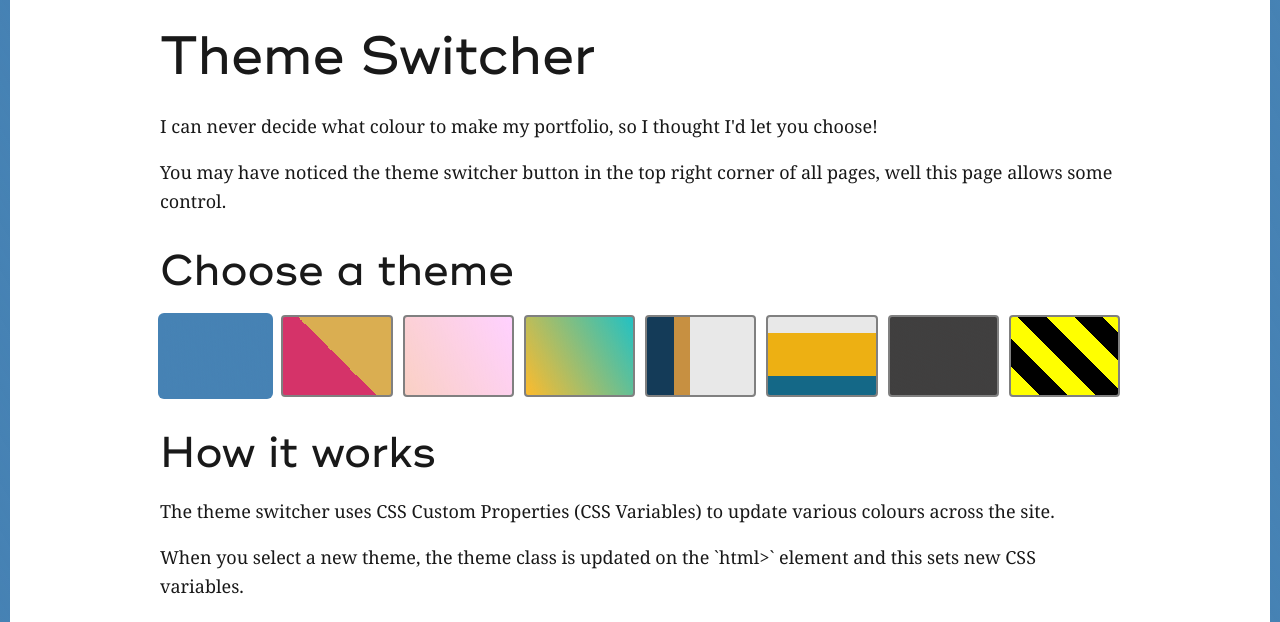
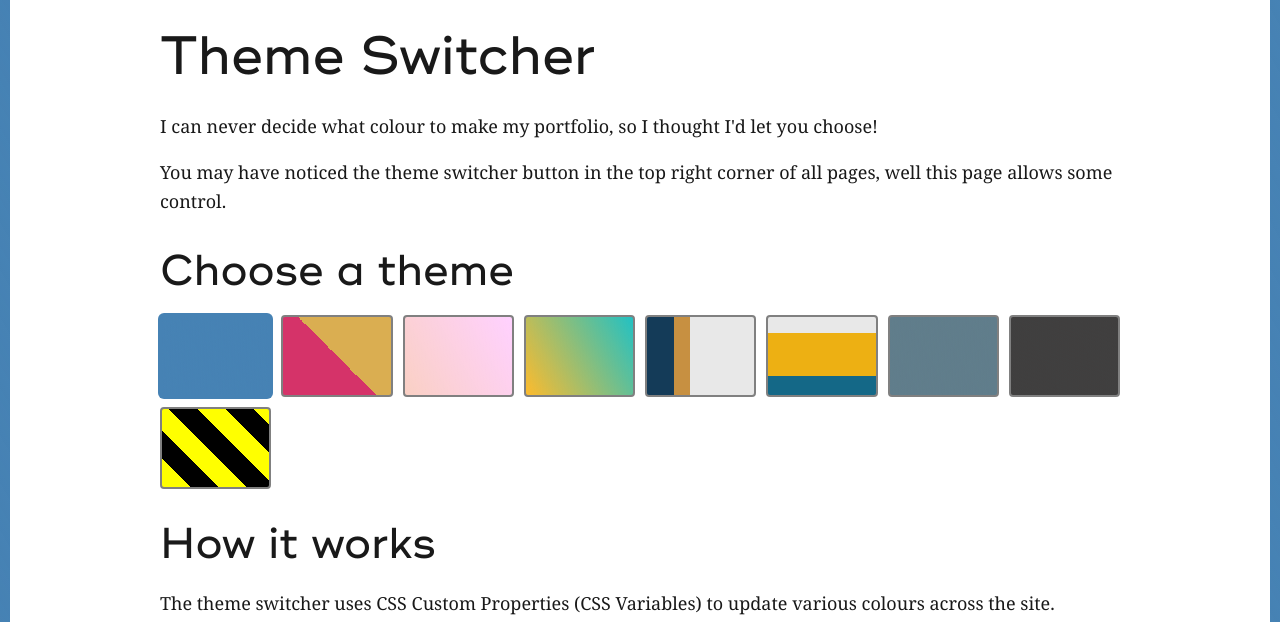
Before and after one commit to mattgreenfield/portfolio, a Gatsby site: page /theme-switcher in a window 1280 px wide. Shown: the part 122-744 px from the top of the page. Built offline with nearby package versions, Linux system fonts and the light colour scheme; Gatsby itself is replaced by a stand-in of ours.

Commit message:
add another theme

```diff
--- a/gatsby-config.js
+++ b/gatsby-config.js
@@ -15,6 +15,7 @@ module.exports = {
       'fugio',
       'beach',
       'dark',
+      'franz',
       'build',
     ],
   },
--- a/src/layouts/Layout.scss
+++ b/src/layouts/Layout.scss
@@ -262,6 +262,16 @@ code {
 }
 
 .theme--dark {
+  --color-page-bg: #232323;
+  --color-text: #f3f3f3;
+  --color-text-light: white;
+  --gradient-start: #607d8b;
+  --gradient-end: #607d8b;
+  --color-primary: #607d8b;
+  --color-secondary: #a04242;
+}
+
+.theme--franz {
   --color-page-bg: #292929;
   --color-text: #f9f8e6;
   --color-text-light: #f9f8e6;
```
